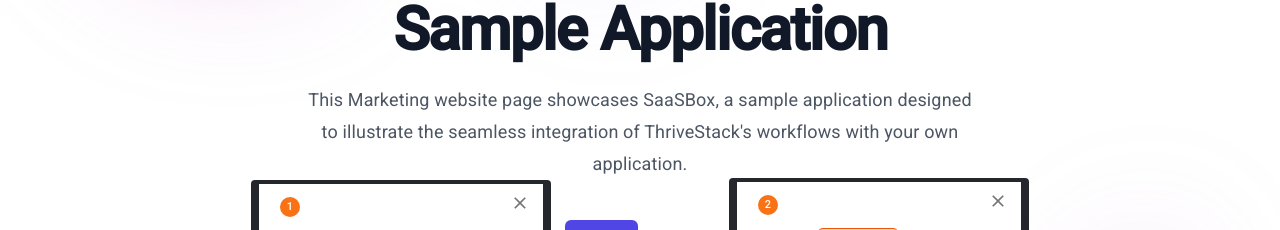
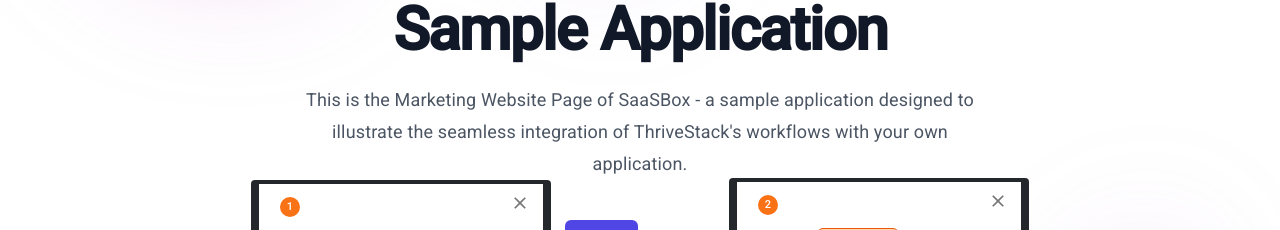
Before and after one commit to Thrivestack-public/sample-app-marketing-page, a React (Create React App) app: page / in a window 1280 px wide. Shown: the part 388-618 px from the top of the page. Built offline with nearby package versions, Linux system fonts and the light colour scheme; a web font is replaced by a local one.

Commit message:
chore: text change

```diff
--- a/src/marketing/components/home/HeroSection.js
+++ b/src/marketing/components/home/HeroSection.js
@@ -46,7 +46,7 @@
                 ThriveStack's Sample Application
               </h1>
               <p className="mt-6 text-lg leading-8 text-gray-600">
-                This Marketing website page showcases SaaSBox, a sample
+                This is the Marketing Website Page of SaaSBox - a sample
                 application designed to illustrate the seamless integration of
                 ThriveStack's workflows with your own application.
               </p>
```
